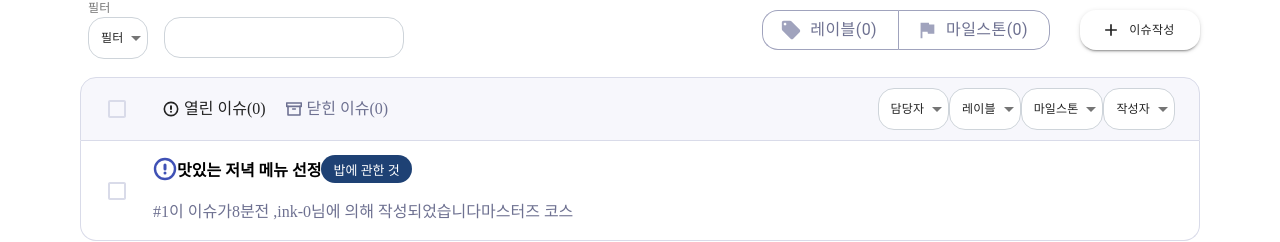
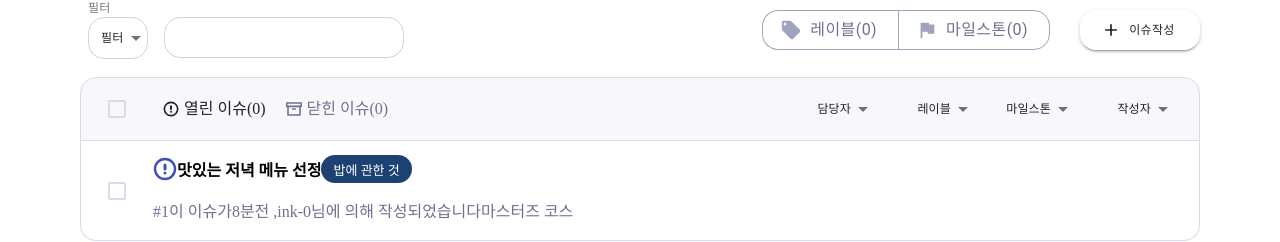
Before and after one commit to codesquad-members-2021/issue-tracker, a React (Create React App) app in the folder frontend/issue-cracker/: page /main/issue-list in a window 1280 px wide. Shown: the part 130-372 px from the top of the page. Built offline with nearby package versions, Linux system fonts and the light colour scheme.

Commit message:
fix: FilterMenu css 수정 ghojeong/issue-tracker/#42

```diff
--- a/frontend/issue-cracker/src/components/common/FilterMenu.tsx
+++ b/frontend/issue-cracker/src/components/common/FilterMenu.tsx
@@ -6,14 +6,13 @@ import Select from '@material-ui/core/Select';
 import InputBase from '@material-ui/core/InputBase';
 import TextGroup from './group/TextGroup';
 import { v4 as uuidv4 } from 'uuid';
+import styled from 'styled-components';
 
 const BootstrapInput = withStyles((theme: Theme) =>
   createStyles({
     input: {
       borderRadius: 16,
       position: 'relative',
-      backgroundColor: theme.palette.background.paper,
-      border: '1px solid #ced4da',
       padding: '10px 26px 10px 12px',
       transition: theme.transitions.create(['border-color', 'box-shadow']),
       fontFamily: ['Noto Sans KR'].join(','),
@@ -39,7 +38,7 @@ function FilterMenu({ menu, list }: FilterMenuProps): JSX.Element {
 
   return (
     <FormControl>
-      <Select
+      <CustomSelect
         labelId="demo-customized-select-label"
         id="demo-customized-select"
         value={index}
@@ -50,13 +49,18 @@ function FilterMenu({ menu, list }: FilterMenuProps): JSX.Element {
           <TextGroup content={menu} color="#222" type="xSmall" />
         </MenuItem>
         {list.map((menu, idx) => (
-          <MenuItem value={idx + 1} key={uuidv4()}>
+          <MenuItem value={idx} key={uuidv4()}>
             <TextGroup content={menu} color="#222" type="xSmall" />
           </MenuItem>
         ))}
-      </Select>
+      </CustomSelect>
     </FormControl>
   );
 }
 
 export default FilterMenu;
+
+const CustomSelect = styled(Select)`
+  min-width: 100px;
+  text-align: right;
+`;
```
